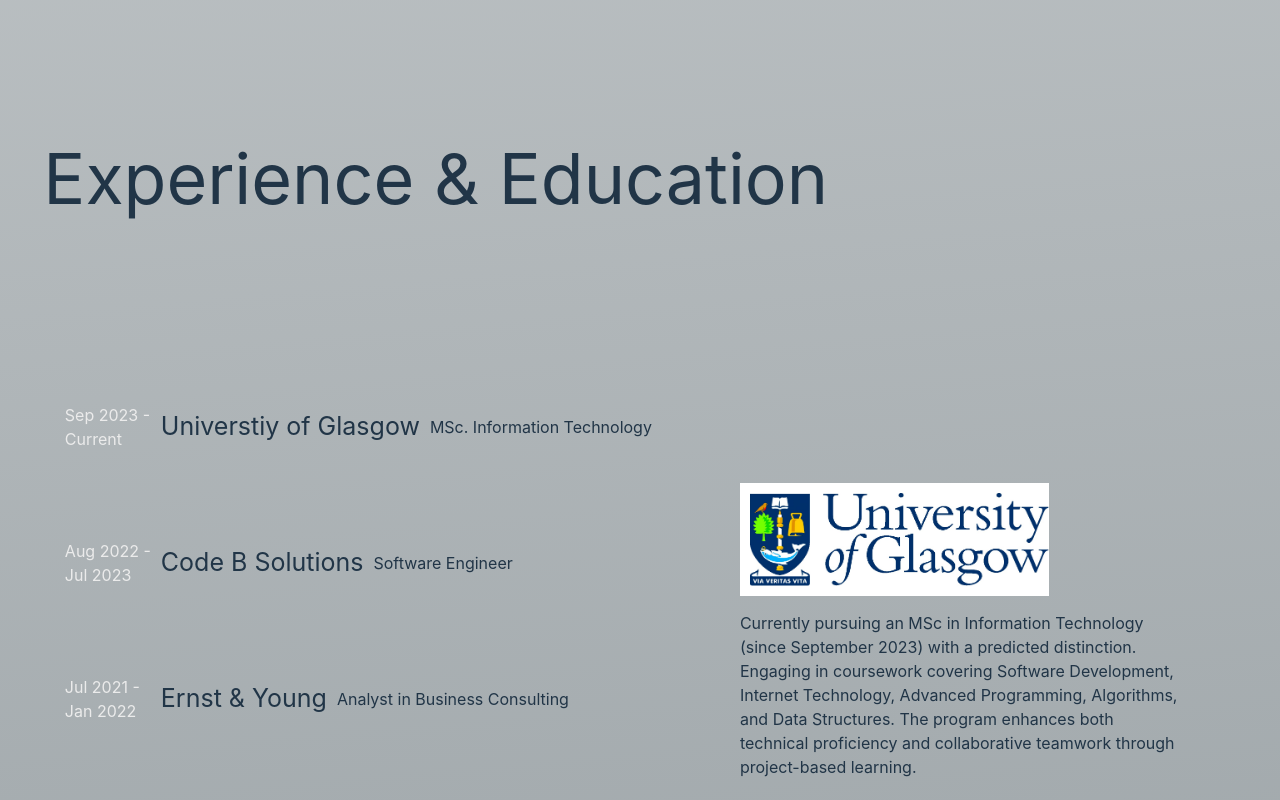
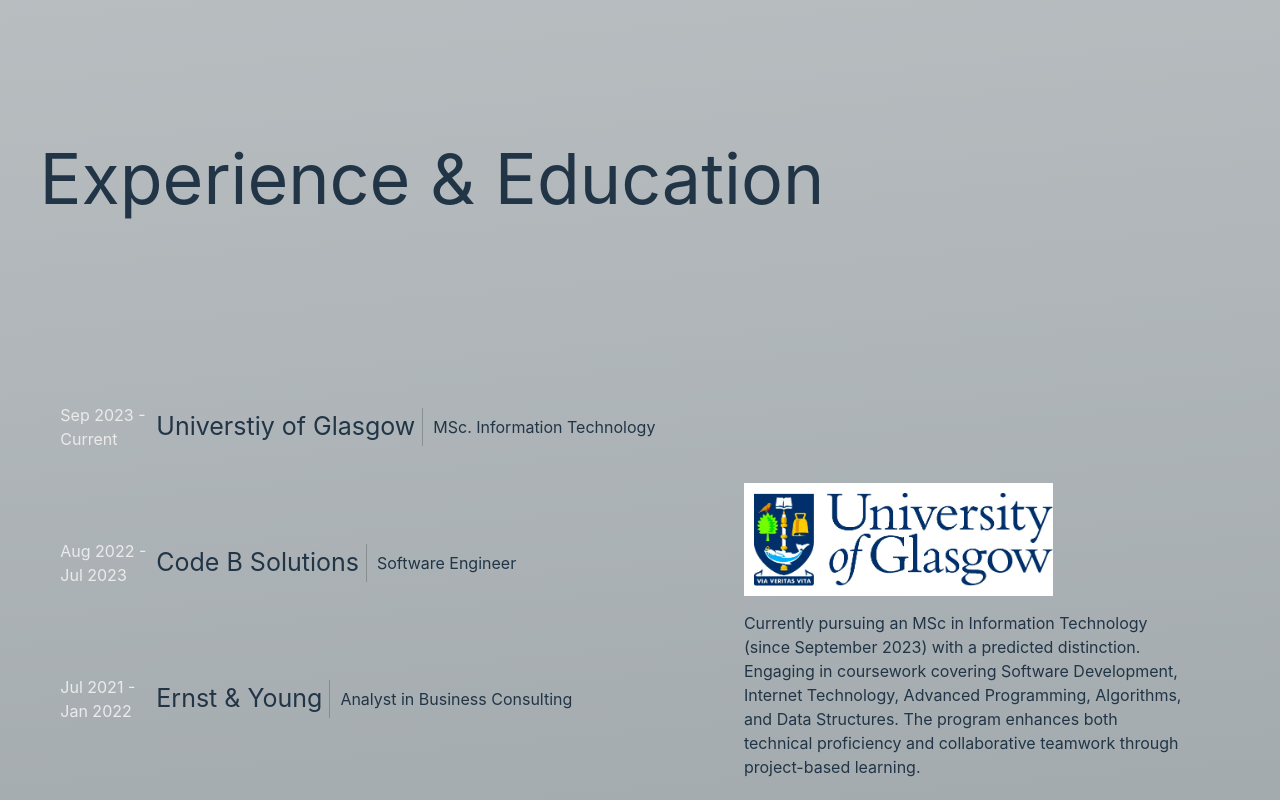
Before and after one commit to HarshSuvarna/portfolio_website, a React (Vite) app: page / in a window 1280 px wide. Shown: the part 3160-3960 px from the top of the page. Built offline with nearby package versions, Linux system fonts and the light colour scheme.

Commit message:
added pdfs of relevant files

```diff
--- a/contants.js
+++ b/contants.js
@@ -21,7 +21,7 @@
     role: "Analyst in Business Consulting",
     image: "/images/EY_t.png",
     description:
-      "At an Analyst in EY, I conducted concurrent audits on banking products, including RTGS and NEFT, identifying loopholes and streamlining processes. Achieved a 60% audit time reduction using EY Digicube. Conducted planned and surprise audits across diverse locations, recommending critical changes, such as storing welcome kits in fireproof locked cabinets, adopted nationwide based on my findings.",
+      "At an Analyst in EY, I conducted concurrent audits on banking products, including RTGS and NEFT, identifying loopholes and streamlining processes. Achieved a 60% audit time reduction using EY Digicube. Conducted planned and surprise audits across diverse locations, recommending critical changes, such as storing welcome kits in fireproof locked cabinets, adopted nationwide based on my findings.Earned the EY 'I am Exceptional' award for displaying outstanding and innovative intellectual contributions.",
   },
   {
     year: "Jul 2017 - Jun 2021",
--- a/src/components/ExperienceAndEducation.jsx
+++ b/src/components/ExperienceAndEducation.jsx
@@ -1,16 +1,102 @@
 import "./experienceAndEducation.css";
 import { educationAndExperience } from "../../contants";
 import React, { useState } from "react";
+import { motion } from "framer-motion";
+import EY from "../../public/files/EY_IME.pdf";
+import SDCC from "../../public/files/SDCC_Finalist.pdf";
 
 function ExperienceAndEducation() {
-  const [experience, setexperience] = useState(educationAndExperience);
+  const [experience, setexperience] = useState([
+    {
+      year: "Sep 2023 - Current",
+      orgName: "Universtiy of Glasgow",
+      role: "MSc. Information Technology",
+      image: "/images/UofG_t.jpg",
+      description:
+        "Currently pursuing an MSc in Information Technology (since September 2023) with a predicted distinction. Engaging in coursework covering Software Development, Internet Technology, Advanced Programming, Algorithms, and Data Structures. The program enhances both technical proficiency and collaborative teamwork through project-based learning.",
+    },
+    {
+      year: "Aug 2022 - Jul 2023",
+      orgName: "Code B Solutions",
+      role: "Software Engineer",
+      image: "/images/codeB.svg",
+      description:
+        "At Code B I developed full-stack applications using React, Svelte, ExpressJs, NestJs, Fast API, MongoDB, and MySQL. Developed applications with 50+ fields for UK and US clients. Notable achievements include real-time interactive features, CLI applications, and leveraging Puppeteer for web automation, resulting in substantial viewership and revenue growth.",
+    },
+    {
+      year: "Jul 2021 - Jan 2022",
+      orgName: "Ernst & Young",
+      role: "Analyst in Business Consulting",
+      image: "/images/EY_t.png",
+      description: (
+        <p>
+          At an Analyst in EY, I conducted concurrent audits on banking
+          products, including RTGS and NEFT, identifying loopholes and
+          streamlining processes. Achieved a 60% audit time reduction using EY
+          Digicube. Conducted planned and surprise audits across diverse
+          locations, recommending critical changes, such as storing welcome kits
+          in fireproof locked cabinets, adopted nationwide based on my findings.
+          Earned the{" "}
+          <a
+            href={EY}
+            target="_blank"
+            style={{
+              color: "black",
+              textDecoration: "none",
+              margin: "0",
+              cursor: "pointer",
+              display: "inline-block",
+            }}
+          >
+            "EY 'I am Exceptional' award"
+          </a>{" "}
+          for displaying outstanding and innovative intellectual contributions.
+        </p>
+      ),
+    },
+    {
+      year: "Jul 2017 - Jun 2021",
+      orgName: "Mumbai University",
+      role: "B.E. Instrumentation",
+      image: "/images/MU.jpg",
+      description: (
+        <p>
+          As a Engineering Student, I focused on critical subjects like
+          Structured Programming Approach, Database Management Systems, and
+          Object-Oriented Programming, achieving first-class honors. Attended
+          coding language workshops and competitions, organized events as the
+          Public Relations executive for the Entrepreneurship Cell, and earned
+          finalist status in the{" "}
+          <a
+            href={SDCC}
+            target="_blank"
+            style={{
+              color: "black",
+              textDecoration: "none",
+              margin: "0",
+              cursor: "pointer",
+              display: "inline-block",
+            }}
+          >
+            "Solar Decathlon India 2020-2021",&nbsp;
+          </a>
+          competing against 100+ nationwide teams.
+        </p>
+      ),
+    },
+  ]);
   const [image, setImage] = useState(experience[0]?.image);
   const [description, setDescription] = useState(experience[0]?.description);
   return (
     <div id="experience">
-      <div className="title">
+      <motion.div
+        whileInView={{ opacity: 1 }}
+        initial={{ opacity: 0 }}
+        transition={{ delay: 0.3 }}
+        className="title"
+      >
         <p>Experience & Education</p>
-      </div>
+      </motion.div>
       <div className="exp-img-container">
         <div className="exp-edu-parent">
           {(experience || []).map((e) => (
@@ -28,12 +114,17 @@
             </div>
           ))}
         </div>
-        <div className="image-description-container">
+        <motion.div
+          whileInView={{ opacity: 1 }}
+          initial={{ opacity: 0 }}
+          transition={{ delay: 0.3 }}
+          className="image-description-container"
+        >
           <div className="image-container-exp">
             <img src={image} alt="" />
           </div>
           <div>{description}</div>
-        </div>
+        </motion.div>
       </div>
     </div>
   );
--- a/src/components/contact.css
+++ b/src/components/contact.css
@@ -65,7 +65,6 @@
   align-items: start;
   flex-direction: column;
   font-size: 20px;
-  cursor: pointer;
 }
 
 .flex {
@@ -203,7 +202,6 @@
     align-items: start;
     flex-direction: column;
     font-size: 14px;
-    cursor: pointer;
   }
 
   .flex {
--- a/src/components/experienceAndEducation.css
+++ b/src/components/experienceAndEducation.css
@@ -50,6 +50,8 @@
 
 .org-name-div {
   font-size: 25px;
+  border-right: 1px solid #00000033;
+  padding-right: 7px;
 }
 
 .year-div {
@@ -88,6 +90,9 @@
     font-size: 55px;
     padding: 0% 2%;
     margin: 0;
+  }
+  .exp-edu-container:active {
+    background-color: transparent;
   }
   .image-description-container {
     /* background-color: red; */
```
Also changed, not shown: 2 other files (tests, documents, lock files or other folders).
